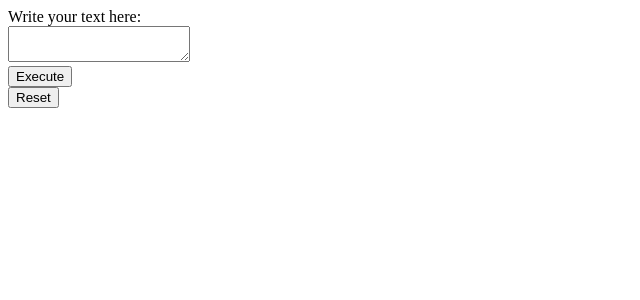
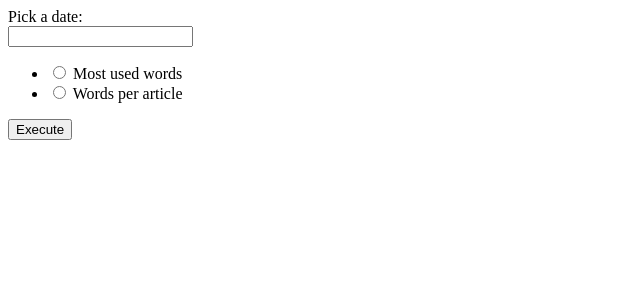
Before and after one commit to Cenorius/practica-final-verificacion, a Flask app: page / in a window 1280 px wide. Shown: the top 300 px of the page, without its empty margins (0-640 px from the left). Run offline with Flask 2, Linux system fonts and the light colour scheme; some libraries are stand-ins or nearby versions.

Commit message:
Dev frontend (#14)
* Update frontend.

Now it asks for a date and makes the user choose between processing also remote news or just the already downloaded ones

* some changes

* fixed html

* html modified

* add backend

* fixed case with white fiel

* \n

* \t

* some try except added

* try except

* Erase old (useless) lettuce tests

* Add check for future dates. Fixes #18

* Update views.py to show messages, not exceptions

* Add new lettuce tests

* Update with 'no future dates allowed'

* Remove useless tests with invalid dates

* Update scrapper to actually check for date formatting errors

* Add tests for input validation

* Fix date checks

* Fix git apply error

* Remove comments from old tests

* Add valid article parsing example. No check for the words yet

* Add unique class to each article words list

* Fix template

* Add tests for single words on each article

* Add mongodb to travis

* Update error msg to debug travis

* Update for more debug

```diff
--- a/app/forms.py
+++ b/app/forms.py
@@ -1,5 +1,6 @@
 from flask import Flask, render_template, request, flash
-from wtforms import Form, TextField, TextAreaField, validators, StringField, SubmitField
+from wtforms import Form, TextField, TextAreaField, validators, StringField, SubmitField, DateField, RadioField
 
 class TextProcessorForm(Form):
-    name = TextAreaField('Name: ', validators=[validators.required()])
+    date = DateField('Date: ',format='%m/%d/%Y', validators=[validators.required()])
+    source = RadioField('Source', choices=[('MostUsed','Most used words'),('Articles','Words per article')])
--- a/app/templates/index.html
+++ b/app/templates/index.html
@@ -1,6 +1,15 @@
 <!DOCTYPE html PUBLIC "-//W3C//DTD XHTML 1.0 Strict//EN" "http://www.w3.org/TR/xhtml1/DTD/xhtml1-strict.dtd">
 <html>
     <head>
+        <meta name="viewport" content="width=device-width, initial-scale=1">
+        <link rel="stylesheet" href="//code.jquery.com/ui/1.12.1/themes/base/jquery-ui.css">
+        <script src="//code.jquery.com/jquery-1.12.4.js"></script>
+        <script src="//code.jquery.com/ui/1.12.1/jquery-ui.js"></script>
+        <script>
+            $( function() {
+                $( "#datepicker" ).datepicker();
+            } );
+        </script>
         <meta charset="utf-8">
         <title>Textprocessor</title>
     </head>
@@ -8,40 +17,47 @@
         <form action="" method="post">
             {{ form.csrf }}
 
-            Write your text here:<br>
+            Pick a date:
+            <br>
             <div>
-                {{ form.name(type="textarea", id="textfield") }}
+                {{ form.date(type="text", id="datepicker", readonly=true) }}{{ form.source }}
             </div>
-
             <div class="input submit">
                 <button id="execute" type="submit" value="Submit">Execute</button>
             </div>
         </form>
-        <button value="Reset" id="clear" onclick="clear();">Reset</button>
-        <br>
-        <br>
         <br>
         <div id="results-container">
             <div id="messages-container">
-                <ul>
-                {% if response %}
-                    {% for key, value in response.iteritems() %}
-                    <li>{{ key }}: {{ value }}</li>
+
+                {% if articles %}
+                    {% for article in articles%}
+                        <h3>{{article.title}}</h3>
+                        <ul class="{{loop.index}}">
+                        {% for word in article.words %}
+                            <li>
+                                {{word._id}} {{word.count}}
+                            </li>
+                        {% endfor %}
+                         </ul>
                     {% endfor %}
                 {% endif %}
-                </ul>
+
+                {% if words %}
+                    <h3>Words most used</h3>
+                    <ul class="1">
+                    {% for word in words %}
+                    <li>
+                        {{word._id}} {{word.count}}
+                    </li>
+                    {% endfor %}
+                    </ul>
+                {% endif %}
+
                 {% if message %}
-                <p id="message">{{ message }}</p>
+                    {{message}}
                 {% endif %}
             </div>
         </div>
-    <script type="text/javascript">
-            document.getElementById("clear").onclick = function () {
-                document.getElementById("textfield").value = "";
-             };
-             document.body.onload = function() {
-                document.getElementById("textfield").value = "";
-             };
-     </script>
     </body>
 </html>
--- a/app/views.py
+++ b/app/views.py
@@ -1,21 +1,64 @@
 from flask import render_template, flash, redirect, request
 from app import app
 from .forms import TextProcessorForm
+import pymongo
+import datetime
+
 from textprocessor import core
+from DBUtils import DBUtils
+from scrapper import scrapper
+
+URL_MONGO='mongodb://localhost:27017/'
+DATA_BASE_NAME='words'
 
 @app.route("/index")
 @app.route("/", methods=['GET', 'POST'])
 def parse_text():
-    resp = dict()
+    temp=[]
+    articles_r =[]
+    words_r=[]
+    message=None
+
     form = TextProcessorForm(request.form)
+
     if request.method == 'POST':
-        text = request.form['name']
-        if (len(text) > 100):
-            #flash("Max length is 100")
-            return render_template('index.html', form=form, response=None, message="Max length is 100")
+
+        if form.validate():
+
+            date = form.date.raw_data[0]
+            temp=date.split('/')
+            date=temp[1]+"/"+temp[0]+"/"+temp[2]
+            try:
+                if (int(temp[2]) > datetime.datetime.today().year):
+                    raise Exception("No future dates allowed")
+                else:
+                    if (int(temp[0]) > datetime.datetime.today().month and int(temp[2]) >= datetime.datetime.today().year):
+                        raise Exception("No future dates allowed")
+                    else:
+                        if (int(temp[1]) > datetime.datetime.today().day and int(temp[2]) >= datetime.datetime.today().year and int(temp[0]) >= datetime.datetime.today().month):
+                            raise Exception("No future dates allowed")
+
+                db=DBUtils(pymongo.MongoClient(URL_MONGO)[DATA_BASE_NAME].collection)
+                articles=scrapper.get_articles_by_date(date)
+
+                for article in articles:
+                    if not db.exists_article_in_db(article.get('title'),date):
+                        words=scrapper.get_article_body(article.get('url'))
+                        words=core.process(words)
+                        db.insert_words(date,article.get('title'),words)
+
+                if request.form['source']=='MostUsed':
+                    words_r=db.get_words_from_date(date)
+
+                elif request.form['source']=='Articles':
+                    for article in articles:
+                        articles_r.append({u"title":article.get("title"), u'words':db.get_words_from_article(date,article.get('title'))})
+
+            except Exception,e:
+                message=str(e)
+                return render_template('index.html', form=form, words=words_r, articles=articles_r, message=message)
+
         else:
-            if form.validate():
-                parsed_text = reversed(core.process(text))
-                for i in parsed_text:
-                    resp[i[0]] = i[1]
-    return render_template('index.html', form=form, response=resp, message=None)
+            return render_template('index.html', form=form, message="You need to input a date and select an option")
+
+    return render_template('index.html', form=form, words=words_r, articles=articles_r, message=message)
```
Also changed, not shown: scrapper/scrapper.py (+4 -4 lines), tests/features/input.py (+31 -43 lines), tests/features/reset.py (deleted, +0 -10 lines), tests/features/scrapping.py (added, +40 -0 lines), .travis.yml, 3 other files.
